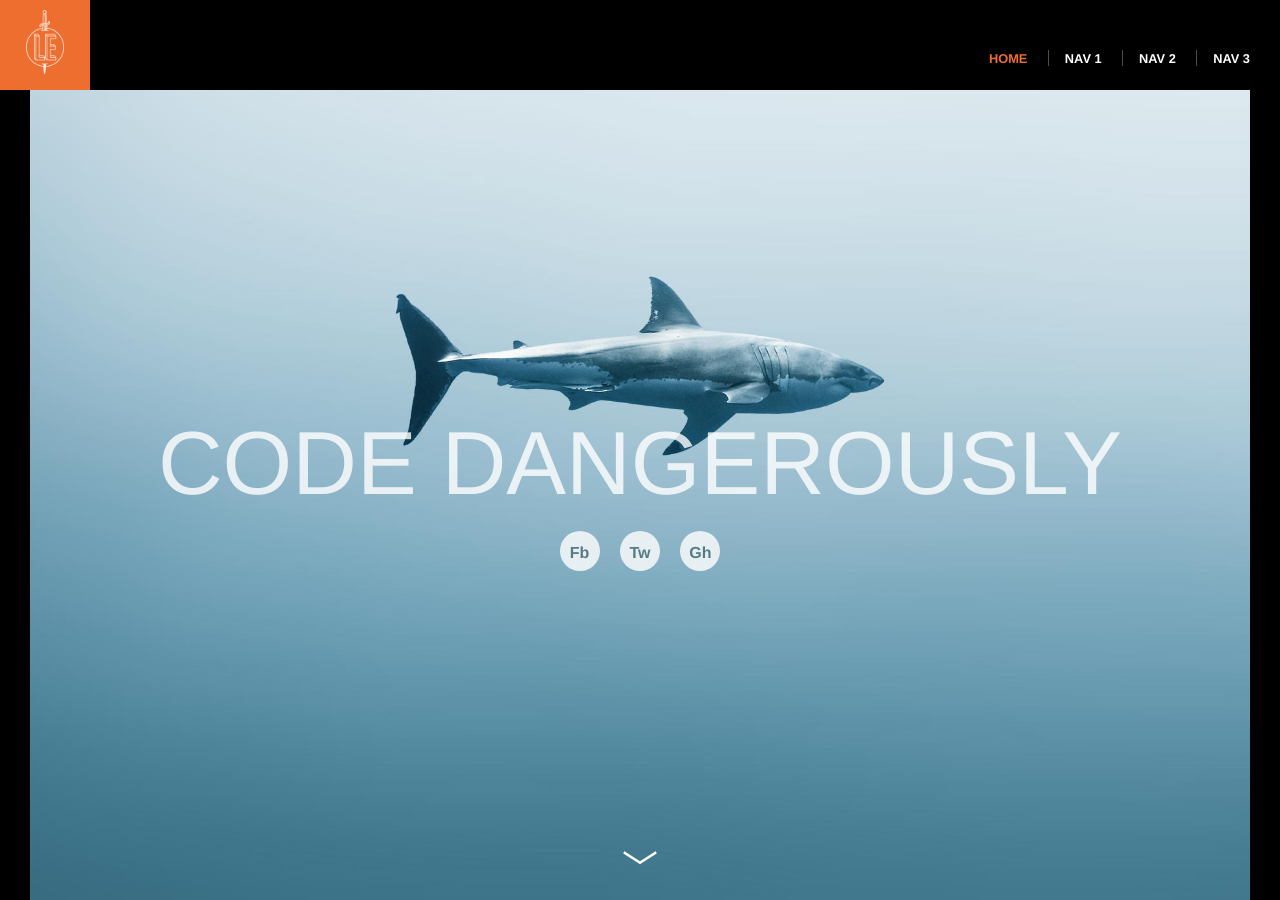
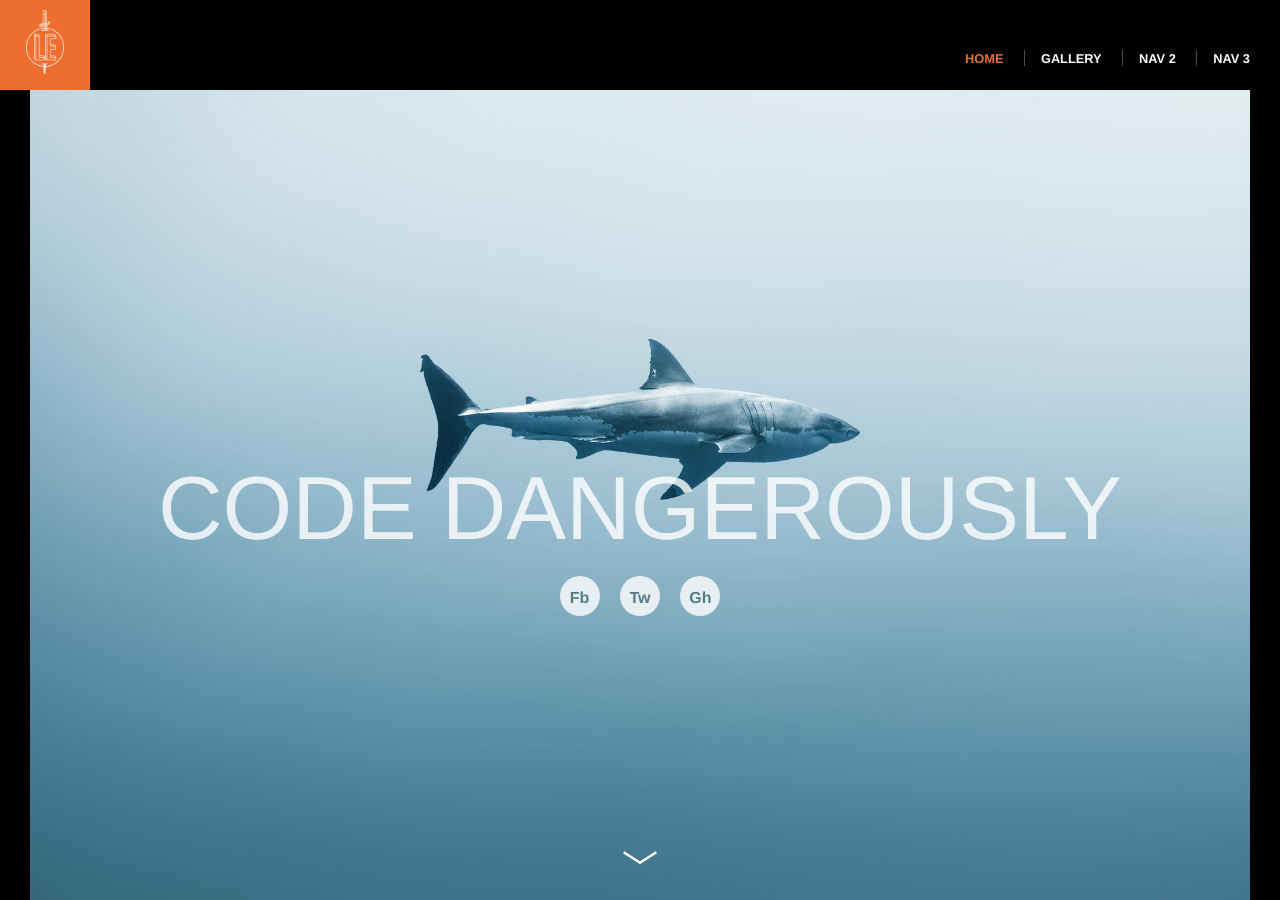
Before and after one commit to mingwheel/mingwheel.github.io, a Jekyll site: the page built from index.html, in a window 1280 px wide and 900 px high. Built offline with Jekyll 4.4.1, drawn with Linux system fonts in a browser that asks for light colours.

Commit message:
Add gallery and style with flexbox

```diff
--- a/_includes/nav-links.html
+++ b/_includes/nav-links.html
@@ -1,4 +1,4 @@
 <li><a href="/">Home</a></li>
-<li><a href="#">Nav 1</a></li>
+<li><a href="/gallery">Gallery</a></li>
 <li><a href="#">Nav 2</a></li>
 <li><a href="#">Nav 3</a></li>
--- a/_layouts/default.html
+++ b/_layouts/default.html
@@ -6,7 +6,9 @@
 <body>
   {% include header.html %}
 
-  {{ content }}
+  <div class="content-container">
+    {{ content }}
+  </div>
 
   {% include footer.html %}
 </body>
--- a/css/main.css
+++ b/css/main.css
@@ -4,9 +4,10 @@ html {
   padding: 0 30px;
 }
 body {
-  margin: 0;
-  padding: 0;
+  display: flex;
   font-family: helvetica, arial, sans;
+  flex-direction: column;
+  min-height: 100vh;
 }
 
 h1 {
@@ -23,6 +24,14 @@ a {
 }
 p {
   line-height: 1.5;
+  margin: 0.75em 0;
+}
+
+.content-container {
+  display: flex;
+  flex: 1 1 auto;
+  padding-top: 10vh;
+  width: 100%;
 }
 
 /* HEADER STYLES */
@@ -64,7 +73,7 @@ p {
   display: inline-block;
   margin-left: 1em;
 }
-.header-nav > li + li {
+.header-nav > li ~ li {
   border-left: 1px solid rgba(255, 255, 255, 0.3);
   padding-left: 1em;
 }
@@ -122,12 +131,34 @@ p {
   color: #aaa;
 }
 
+/* COLUMN STYLES */
+.col-three {
+  display: flex;
+  flex: 1;
+}
+.col {
+  box-sizing: border-box;
+  padding: 2em;
+}
+.col-three .col ~ .col {
+  border-left: 1px solid rgba(0, 0, 0, 0.1);
+}
+.col-three .col-nav {
+  flex: 0 1 15em;
+}
+.col-three .col-content {
+  flex: 1;
+}
+.col-three .col-aside {
+  flex: 0 1 20em;
+}
+
 /* HERO STYLES */
 .full-hero {
   background-color: #c7dbfc;
   box-sizing: border-box;
   background-size: cover;
-  height: 100vh;
+  height: 90vh;
   padding-top: 10vh;
 }
 .full-hero:after {
@@ -259,15 +290,57 @@ p {
   text-align: center;
 }
 .home-callout {
+  align-items: center;
   background-color: #000;
+  display: flex;
   color: #fff;
   padding: 7vh 0;
 }
 .callout-title {
+  flex: 1;
   font-size: 5.75vw;
-  text-align: center;
+  text-align: right;
   text-transform: uppercase;
 }
 .callout-copy {
-  font-size: 0.9rem;
+  flex: 0 0 45vw;
+  font-size: 0.8rem;
+  padding: 0 3vw;
 }
+
+/* GALLERY STYLES */
+.gallery-thumbs {
+  height: 90vh;
+  overflow: scroll;
+}
+.gallery-thumbs > div {
+  cursor: pointer;
+}
+.gallery-thumbs img {
+  /* box-sizing: border-box; */
+  box-shadow: 0 0 0 5px transparent;
+  display: inline-block;
+  margin: 0 0 10px;
+  opacity: 0.5;
+  transition: all 0.3s ease-in-out;
+  width: 100%;
+}
+.gallery-thumbs img:hover {
+  opacity: 1;
+}
+.gallery-thumbs .current img {
+  box-shadow: 0 0 0 3px #ed6e2f;
+  opacity: 1;
+}
+.gallery-photo {
+  position: relative;
+}
+.gallery-photo {
+  width: 100%;
+}
+.gallery-info {
+  font-size: 0.8rem;
+}
+.gallery-info h3 {
+  margin-bottom: 1em;
+}
--- a/index.html
+++ b/index.html
@@ -2,7 +2,7 @@
 layout: default
 ---
 
-
+<div class="home">
   <div class="full-hero hero-home">
     <div class="hero-content">
       <h1>CODE DANGEROUSLY</h1>
@@ -31,7 +31,8 @@ layout: default
         Learn Enough to Be Dangerous is an outgrowth of the
         <a href="https://www.railstutorial.org/">Ruby on Rails Tutorial</a> and the
         <a href="https://www.softcover.io/">Softcover publishing platform</a>. This
-      page is part of the sample site for <a href="https://learnenough.com/css-tutorial"><em>Learn Enough CSS and Layout
+        page is part of the sample site for <a href="https://learnenough.com/css-tutorial"><em>Learn Enough CSS and
+            Layout
             to Be Dangerous</em></a>, which teaches the basics of
         <strong>C</strong>ascading <strong>S</strong>tyle
         <strong>S</strong>heets, the language that
@@ -107,3 +108,4 @@ layout: default
       </div>
     </div>
   </div>
+</div>
```
Also changed, not shown: gallery/index.html (added, +23 -0 lines), images/large/slide1.jpg (added), images/small/slide1.jpg (added), 5 other files. Lines whose indentation alone changed are shown as unchanged.
